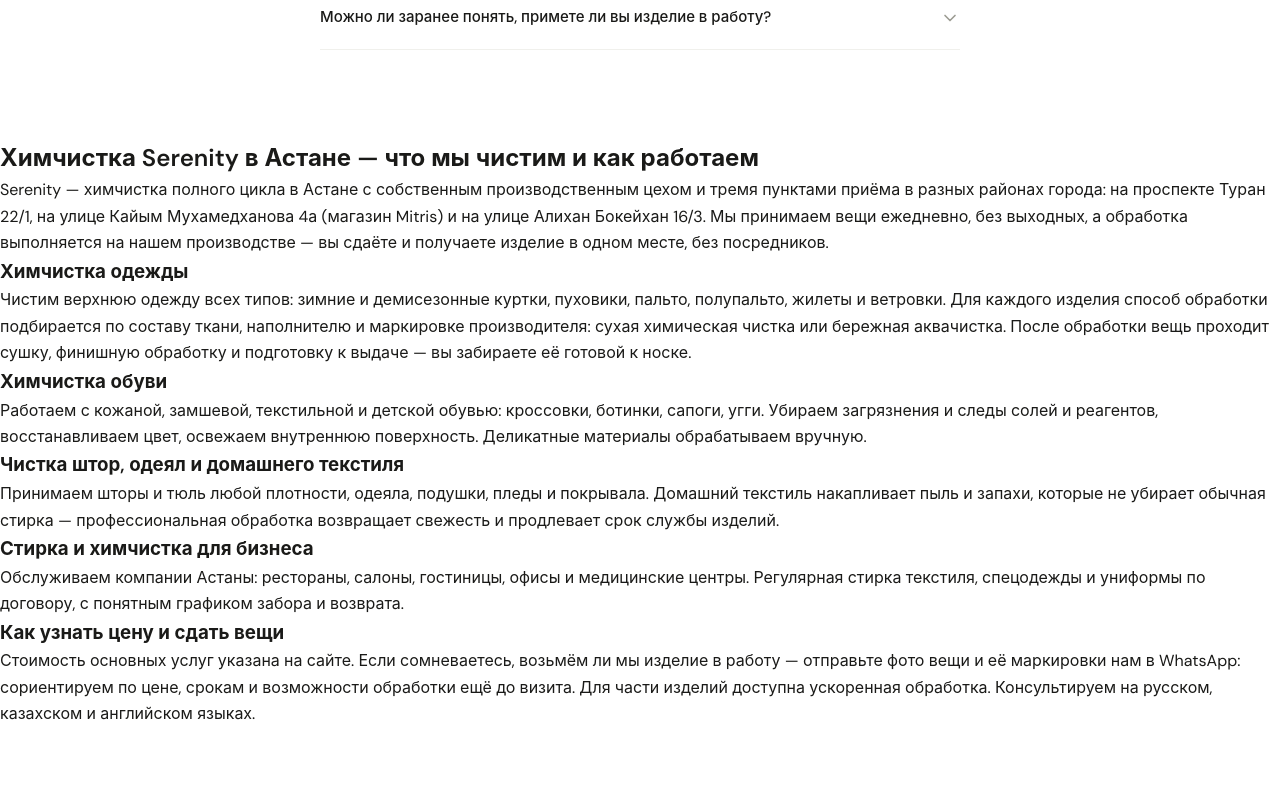
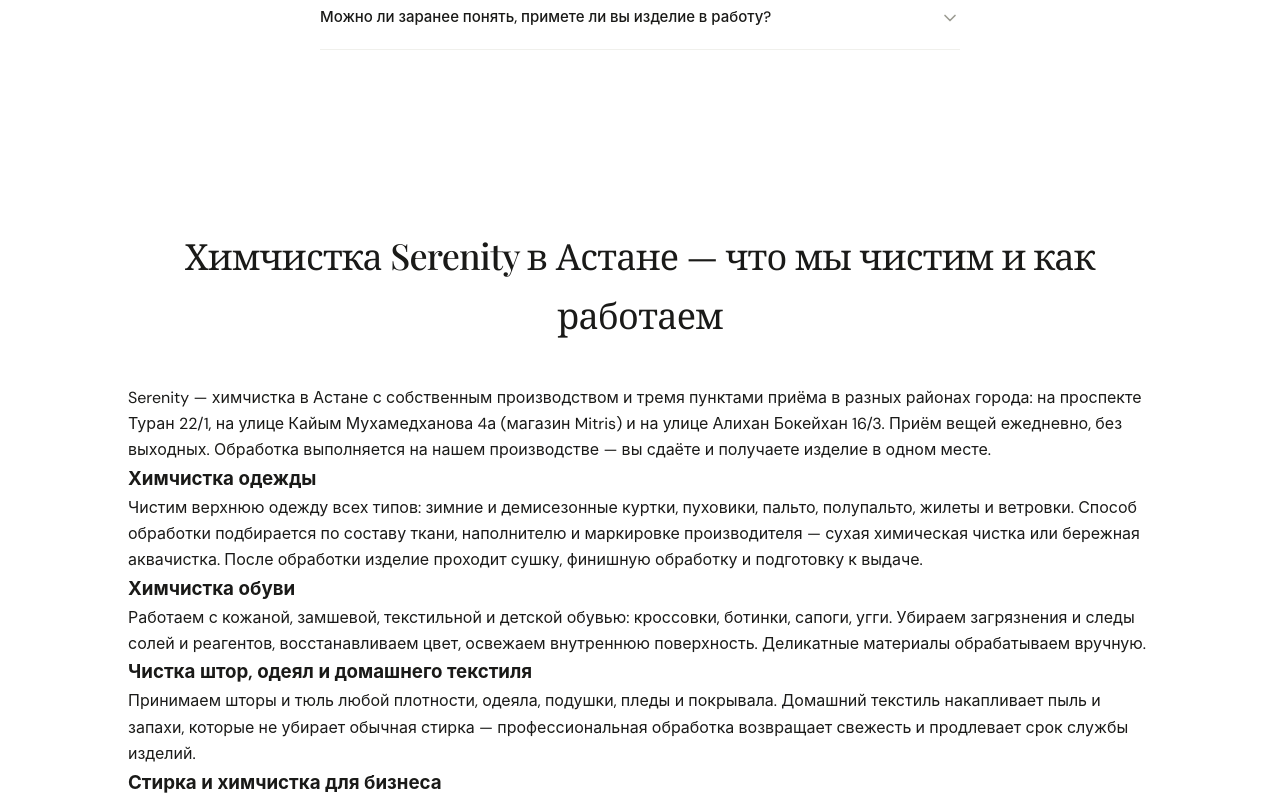
Before and after one commit to zamanbekamirzhanov-coder/Serenity-site, a Next.js app: page / in a window 1280 px wide. Shown: the part 6220-7020 px from the top of the page. Built offline with nearby package versions, Linux system fonts and the light colour scheme.

Commit message:
Add files via upload

```diff
--- a/app/SeoTextBlock.js
+++ b/app/SeoTextBlock.js
@@ -1,65 +1,67 @@
-// Текстовый SEO-блок для низа главной страницы (перед футером или перед блоком FAQ)
-// Куда вставить: см. ИНСТРУКЦИЯ.md
-// Разметка нейтральная (h2/h3/p) — подхватит существующие стили сайта.
-// Если нужны классы под ваш дизайн — добавьте className по аналогии с соседними секциями.
+// Текстовый SEO-блок для главной страницы.
+// Использует классы существующего дизайна (sr-section, sr-wrap),
+// поэтому визуально совпадает с остальными секциями сайта.
 
 export default function SeoTextBlock() {
   return (
-    <section>
+    <section className="sr-section">
+      <div className="sr-wrap">
+        <div className="sr-section-header">
           <h2>Химчистка Serenity в Астане — что мы чистим и как работаем</h2>
+        </div>
 
         <p>
-        Serenity — химчистка полного цикла в Астане с собственным
-        производственным цехом и тремя пунктами приёма в разных районах
-        города: на проспекте Туран 22/1, на улице Кайым Мухамедханова 4а
-        (магазин Mitris) и на улице Алихан Бокейхан 16/3. Мы принимаем
-        вещи ежедневно, без выходных, а обработка выполняется на нашем
-        производстве — вы сдаёте и получаете изделие в одном месте, без
-        посредников.
+          Serenity — химчистка в Астане с собственным производством и тремя
+          пунктами приёма в разных районах города: на проспекте Туран 22/1,
+          на улице Кайым Мухамедханова 4а (магазин Mitris) и на улице Алихан
+          Бокейхан 16/3. Приём вещей ежедневно, без выходных. Обработка
+          выполняется на нашем производстве — вы сдаёте и получаете изделие
+          в одном месте.
         </p>
 
         <h3>Химчистка одежды</h3>
         <p>
           Чистим верхнюю одежду всех типов: зимние и демисезонные куртки,
-        пуховики, пальто, полупальто, жилеты и ветровки. Для каждого
-        изделия способ обработки подбирается по составу ткани, наполнителю
-        и маркировке производителя: сухая химическая чистка или бережная
-        аквачистка. После обработки вещь проходит сушку, финишную
-        обработку и подготовку к выдаче — вы забираете её готовой к носке.
+          пуховики, пальто, полупальто, жилеты и ветровки. Способ обработки
+          подбирается по составу ткани, наполнителю и маркировке
+          производителя — сухая химическая чистка или бережная аквачистка.
+          После обработки изделие проходит сушку, финишную обработку и
+          подготовку к выдаче.
         </p>
 
         <h3>Химчистка обуви</h3>
         <p>
           Работаем с кожаной, замшевой, текстильной и детской обувью:
-        кроссовки, ботинки, сапоги, угги. Убираем загрязнения и следы
-        солей и реагентов, восстанавливаем цвет, освежаем внутреннюю
-        поверхность. Деликатные материалы обрабатываем вручную.
+          кроссовки, ботинки, сапоги, угги. Убираем загрязнения и следы солей
+          и реагентов, восстанавливаем цвет, освежаем внутреннюю поверхность.
+          Деликатные материалы обрабатываем вручную.
         </p>
 
         <h3>Чистка штор, одеял и домашнего текстиля</h3>
         <p>
           Принимаем шторы и тюль любой плотности, одеяла, подушки, пледы и
-        покрывала. Домашний текстиль накапливает пыль и запахи, которые
-        не убирает обычная стирка — профессиональная обработка возвращает
+          покрывала. Домашний текстиль накапливает пыль и запахи, которые не
+          убирает обычная стирка — профессиональная обработка возвращает
           свежесть и продлевает срок службы изделий.
         </p>
 
         <h3>Стирка и химчистка для бизнеса</h3>
         <p>
-        Обслуживаем компании Астаны: рестораны, салоны, гостиницы, офисы
-        и медицинские центры. Регулярная стирка текстиля, спецодежды и
+          Обслуживаем компании Астаны: рестораны, салоны, гостиницы, офисы и
+          медицинские центры. Регулярная стирка текстиля, спецодежды и
           униформы по договору, с понятным графиком забора и возврата.
         </p>
 
         <h3>Как узнать цену и сдать вещи</h3>
         <p>
-        Стоимость основных услуг указана на сайте. Если сомневаетесь,
-        возьмём ли мы изделие в работу — отправьте фото вещи и её
-        маркировки нам в WhatsApp: сориентируем по цене, срокам и
-        возможности обработки ещё до визита. Для части изделий доступна
-        ускоренная обработка. Консультируем на русском, казахском и
-        английском языках.
+          Стоимость основных позиций указана на сайте, полный прайс доступен
+          отдельным файлом. Если сомневаетесь, возьмём ли мы изделие в работу
+          — отправьте фото вещи и её маркировки в WhatsApp: сориентируем по
+          цене, срокам и возможности обработки ещё до визита. Для части
+          изделий доступна ускоренная обработка. Консультируем на русском,
+          казахском и английском языках.
         </p>
+      </div>
     </section>
   );
 }
```
Lines whose indentation alone changed are shown as unchanged.
